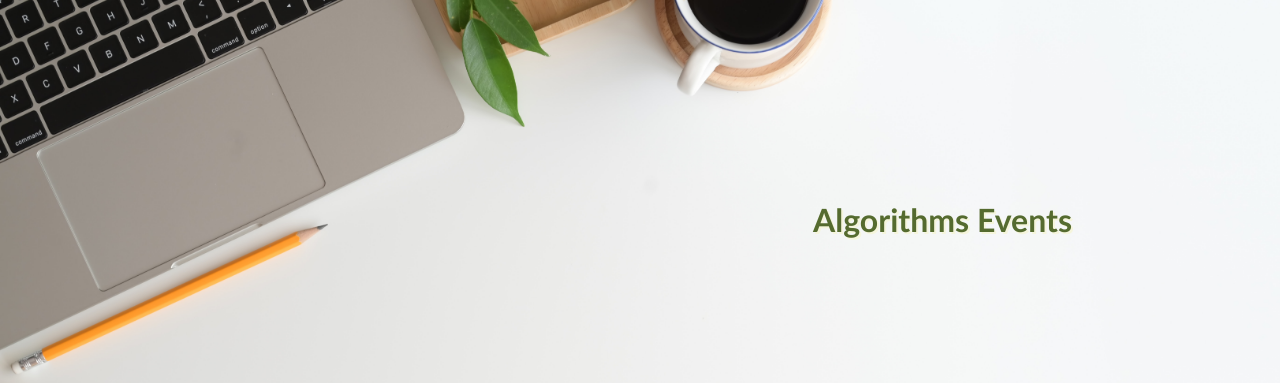
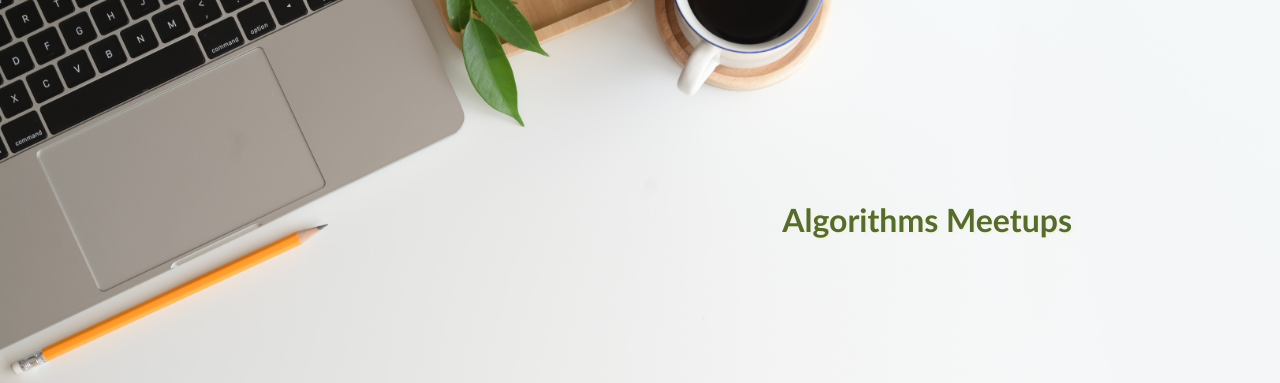
Before and after one commit to ZaQuarius15/collaborative_coding_phase_2, a Rails app: page /events?topic=14 in a window 1280 px wide. Shown: the part 57-440 px from the top of the page. Run offline with Rails 7, Linux system fonts and the light colour scheme; the visitor is signed in with stand-in values (Sample User, id 1); data comes from the database, SQL or seed files in the repository; data that the repository does not hold is empty; style sheets or scripts are compiled from the project's sources; parts of the project's set-up code (start-up, migrations or seed data) failed here and were passed over.

Commit message:
lang_topic validation, index.html conditional render, styling

```diff
--- a/app/models/lang_topic.rb
+++ b/app/models/lang_topic.rb
@@ -3,7 +3,7 @@ class LangTopic < ApplicationRecord
     belongs_to :topic
     has_many :events
 
-    validates :language_id, uniqueness: { scope: :topic_id }
+    validates :user_id, uniqueness: { scope: :appetizer_id }
 
     attr_reader :display_lt
 
--- a/app/views/events/index.html.erb
+++ b/app/views/events/index.html.erb
@@ -22,11 +22,11 @@
 
 
 <% if @topic && !@lang %>
-    <h1><%= @topic.title %> Events</h1>
+    <h1><%= @topic.title %> Meetups</h1>
 <% elsif @topic %>
-    <h1><%= @lang.name + " - " + @topic.title %> Events</h1>
+    <h1><%= @lang.name + " - " + @topic.title %> Meetups</h1>
 <% elsif @lang %>
-    <h1>Upcoming <%= @lang.name %> Events</h1>
+    <h1>Upcoming <%= @lang.name %> Meetups</h1>
 <% end %>
 
 <div class="flex-container">
--- a/app/views/languages/index.html.erb
+++ b/app/views/languages/index.html.erb
@@ -21,7 +21,7 @@
 
 <body class="languages">
 
-<h1>Events by Language</h1>
+<h1>Meetups by Language</h1>
 
 <div class="lang-list">
 
--- a/app/views/topics/index.html.erb
+++ b/app/views/topics/index.html.erb
@@ -22,7 +22,7 @@
 
 <div style="margin-top:200px; margin-bottom:175px;">
 
-<h1>Events by Topic</h1>
+<h1>Meetups by Topic</h1>
 
 <ul style="columns:3">
     <% @topics.each do |topic|%>
```
Also changed, not shown: README.md.
